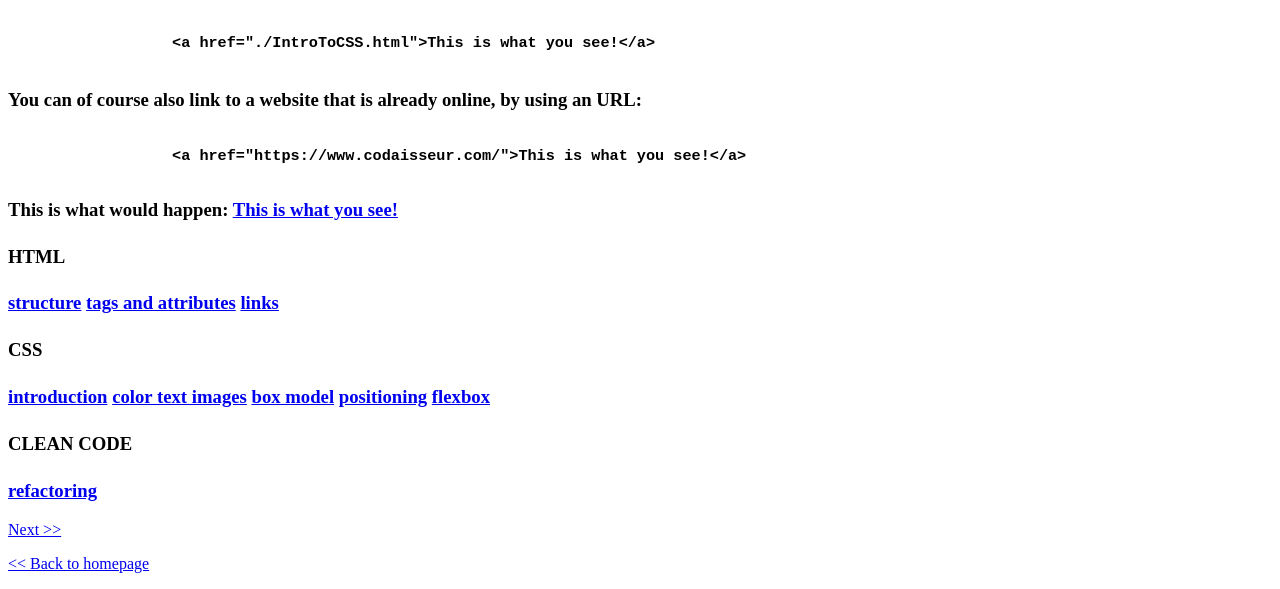
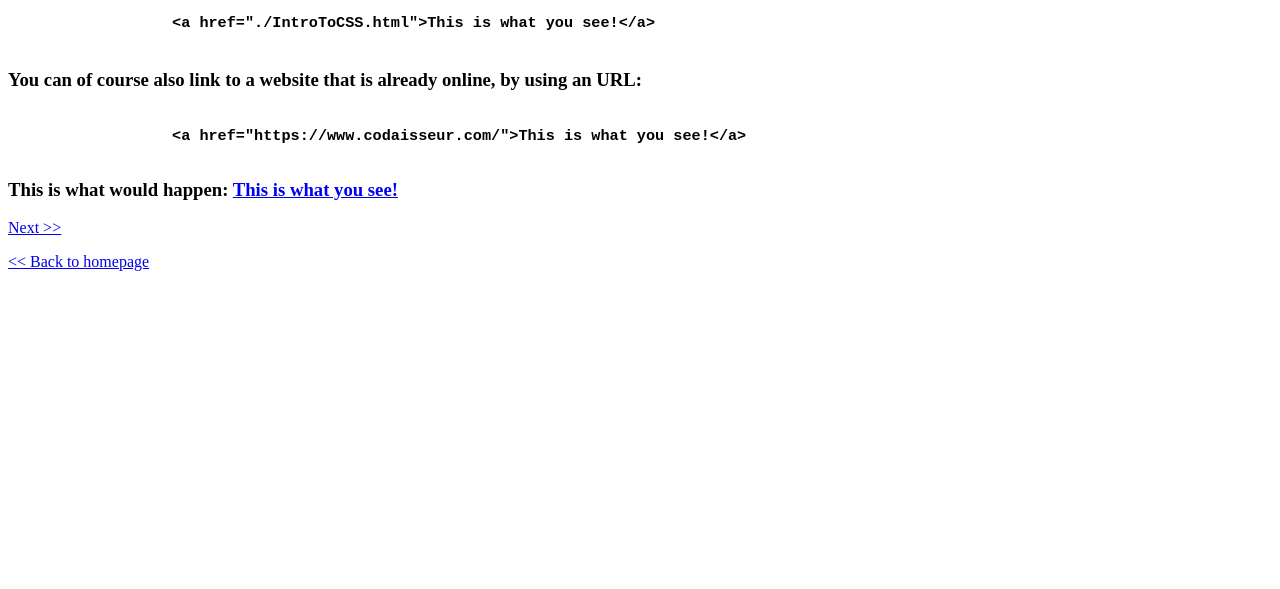
Before and after one commit to cicomsa/HTML, a plain HTML site: page HTML_link.html in a window 1280 px wide. Shown: the part 228-817 px from the top of the page. Drawn offline with Linux system fonts and the light colour scheme.

Commit message:
link clear

```diff
--- a/HTML_link.html
+++ b/HTML_link.html
@@ -1,4 +1,4 @@
-!DOCTYPE html>
+<!DOCTYPE html>
 
 <html>
 <head>
@@ -27,26 +27,7 @@
               </div>
             </div>
 
-            <div class="footer">
-              <div class="links">
-                <h4>HTML</h4>
-                <a href="./Structure.html">structure</a>
-                <a href="./TagsAndAttributes.html">tags and attributes</a>
-                <a href="./Links.html">links</a>
-              </div>
-              <div class="links">
-                <h4>CSS</h4>
-                <a href="./IntroToCss.html">introduction</a>
-                <a href="./ColorTextAndImages.html">color text images</a>
-                <a href="./BoxModel.html">box model</a>
-                <a href="./Positioning.html">positioning</a>
-                <a href="./FlexBox.html">flexbox</a>
-              </div>
-              <div class="links">
-                <h4>CLEAN CODE</h4>
-                <a href="./Refactoring.html">refactoring</a>
-              </div>
-            </div>
+
 
 
 </h3>
```
